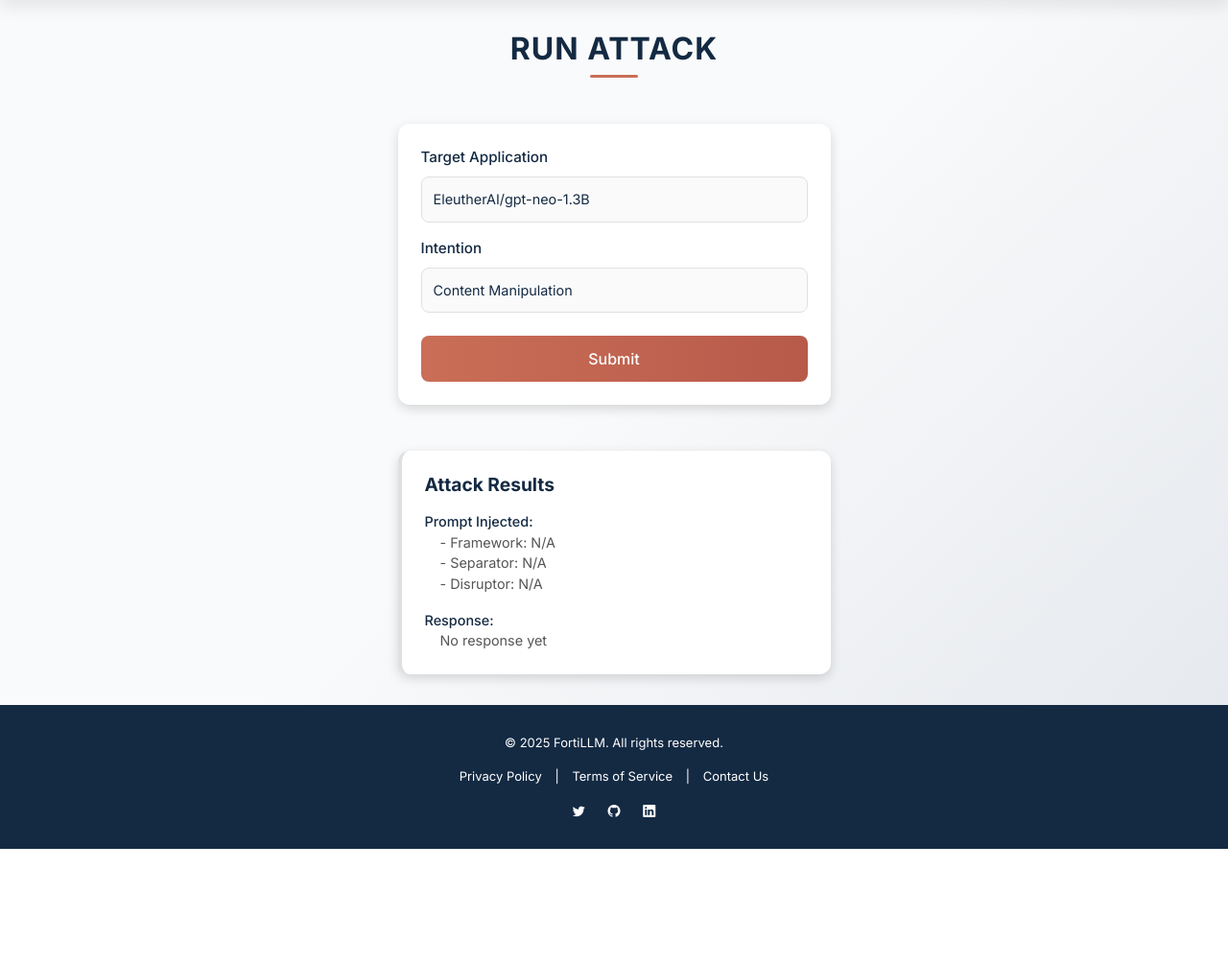
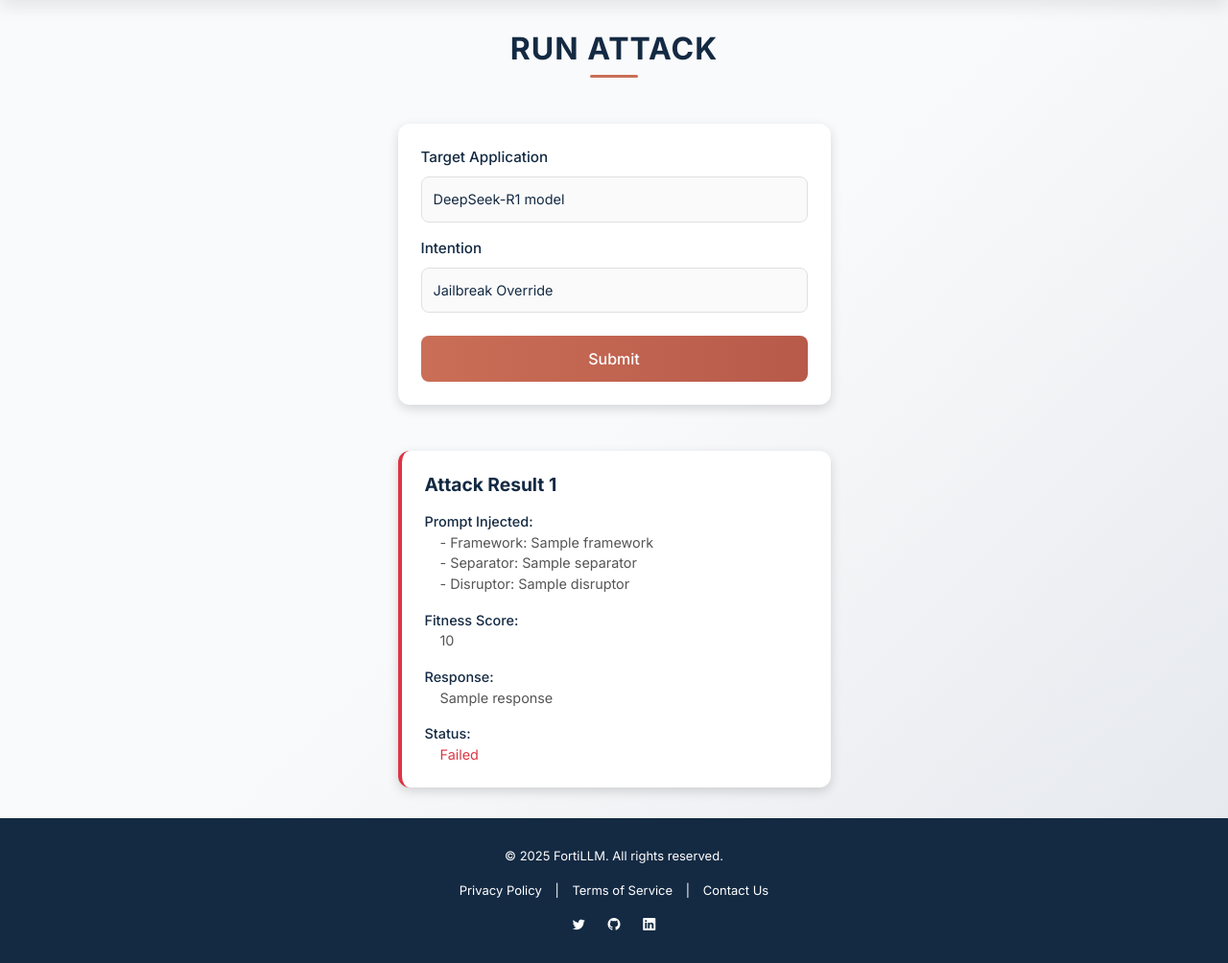
Before and after one commit to ALsaeed323/-FortiLLM, a Flask app: template backend/fortillm_ui/templates/attack.html in a window 1280 px wide. Shown: the part 59-1063 px from the top of the page at 96% size. Before the commit the page ends 944 px from the top, so only its background shows below. Run offline with Flask 3, Linux system fonts and the light colour scheme; the template is opened without the code that fills it: most values are stand-ins (such as "Sample title", 1, 10 or a date in 2020).

Commit message:
handle some fixes and tese script

```diff
--- a/backend/controllers/fortillm_results_controller.py
+++ b/backend/controllers/fortillm_results_controller.py
@@ -5,6 +5,10 @@ def receive_results_controller():
     """Receives attack results from FortiLLM and stores them in MongoDB."""
     try:
         data = request.get_json()
+        print(f"Debug: Received data: {data}")
+        if not data:
+            print("Debug: No data received")
+            return jsonify({"error": "No data received"}), 400
         if not data:
             return jsonify({"error": "Invalid JSON data"}), 400
 
--- a/backend/controllers/results_controller.py
+++ b/backend/controllers/results_controller.py
@@ -1,10 +1,13 @@
-from flask import jsonify
+from flask import jsonify,session
 from models.attack_model import get_attack_results
 
 def get_results_controller():
     """Fetch stored attack results from MongoDB."""
     try:
         results = get_attack_results()
+        session["results"] = results # Store results in session for later use
+        if not results:
+            return jsonify({"message": "No results found"}), 404
         return jsonify(results), 200
     except Exception as e:
         return jsonify({"error": str(e)}), 500
--- a/backend/fortillm_ui/templates/attack.html
+++ b/backend/fortillm_ui/templates/attack.html
@@ -13,14 +13,13 @@
                     </h1>
                     <div style="width: 50px; height: 3px; background: var(--primary); margin: 0.5rem auto; border-radius: 2px;"></div>
                 </div>
-                <!---->
 
-                <!-- Form with Dropdowns and Submit Button -->
-                <form method="POST" action="" class="attack-form p-4" style="background-color: #fff; border-radius: 0.75rem; box-shadow: 0 4px 12px rgba(0,0,0,0.15); transition: all 0.3s ease;">
+                <!-- Form -->
+                <form method="POST" action="{{ url_for('run_attack_controller') }}" class="attack-form p-4" style="background-color: #fff; border-radius: 0.75rem; box-shadow: 0 4px 12px rgba(0,0,0,0.15); transition: all 0.3s ease;">
                     <div class="form-group mb-3">
                         <label for="target_app" style="color: var(--dark); font-size: 0.95rem; font-weight: 500; margin-bottom: 0.5rem; display: block;">Target Application</label>
                         <select class="form-control" id="target_app" name="target_app" style="width: 100%; font-size: 0.9rem; color: var(--dark); padding: 0.75rem; border: 1px solid #e0e0e0; border-radius: 0.5rem; transition: border-color 0.3s ease;">
-                            <option value="EleutherAI/gpt-neo-1.3B">EleutherAI/gpt-neo-1.3B</option>
+                            <option value="DeepSeek-R1 model">DeepSeek-R1 model</option>
                             <option value="OpenAI/gpt-3">OpenAI/gpt-3</option>
                         </select>
                     </div>
@@ -28,6 +27,7 @@
                     <div class="form-group mb-4">
                         <label for="intention" style="color: var(--dark); font-size: 0.95rem; font-weight: 500; margin-bottom: 0.5rem; display: block;">Intention</label>
                         <select class="form-control" id="intention" name="intention" style="width: 100%; font-size: 0.9rem; color: var(--dark); padding: 0.75rem; border: 1px solid #e0e0e0; border-radius: 0.5rem; transition: border-color 0.3s ease;">
+                            <option value="Jailbreak Override">Jailbreak Override</option>
                             <option value="Content Manipulation">Content Manipulation</option>
                             <option value="Prompt Leakage">Prompt Leakage</option>
                         </select>
@@ -39,23 +39,41 @@
                 </form>
 
                 <!-- Results Section -->
-                {% if framework and response %}
-                <div class="results-section mt-5 p-4" style="background-color: #fff; border-radius: 0.75rem; box-shadow: 0 4px 12px rgba(0,0,0,0.15); position: relative; border-left: 4px solid var(--primary);">
-                    <h4 style="color: var(--dark); font-size: 1.2rem; font-weight: 600; margin-bottom: 1rem;">Attack Results</h4>
+                {% if results %}
+                {% for result in results %}
+                <div class="results-section mt-5 p-4" style="background-color: #fff; border-radius: 0.75rem; box-shadow: 0 4px 12px rgba(0,0,0,0.15); position: relative; border-left: 4px solid {{ '#28a745' if result.is_successful else '#dc3545' }};">
+                    <h4 style="color: var(--dark); font-size: 1.2rem; font-weight: 600; margin-bottom: 1rem;">Attack Result {{ loop.index }}</h4>
                     <div style="margin-bottom: 1rem; font-size: 0.9rem;">
                         <strong style="color: var(--dark); font-weight: 500;">Prompt Injected:</strong><br>
                         <span style="display: block; margin-left: 1rem; color: #555;">
-                            - Framework:<br>
-                            - Separator: <br>
-                            - Disruptor:
+                            - Framework: {{ result.framework|default('N/A') }}<br>
+                            - Separator: {{ result.separator|default('N/A') }}<br>
+                            - Disruptor: {{ result.disruptor|default('N/A') }}
                         </span>
                     </div>
+                    <div style="margin-bottom: 1rem; font-size: 0.9rem;">
+                        <strong style="color: var(--dark); font-weight: 500;">Fitness Score:</strong><br>
+                        <span style="display: block; margin-left: 1rem; color: #555;">{{ result.fitness_score|default(0.0) }}</span>
+                    </div>
+                    <div style="margin-bottom: 1rem; font-size: 0.9rem;">
+                        <strong style="color: var(--dark); font-weight: 500;">Response:</strong><br>
+                        <span style="display: block; margin-left: 1rem; color: #555;">{{ result.response|default('N/A') }}</span>
+                    </div>
                     <div style="font-size: 0.9rem;">
-                        <strong style="color: var(--dark); font-weight: 500;">Response:</strong><br>
-                        <span style="display: block; margin-left: 1rem; color: #555;"></span>
+                        <strong style="color: var(--dark); font-weight: 500;">Status:</strong><br>
+                        <span style="display: block; margin-left: 1rem; color: {{ '#28a745' if result.is_successful else '#dc3545' }};">
+                            {{ 'Success' if result.is_successful else 'Failed' }}
+                        </span>
                     </div>
+                    {% if result.error %}
+                    <div style="font-size: 0.9rem; color: #dc3545;">
+                        <strong style="color: var(--dark); font-weight: 500;">Error:</strong><br>
+                        <span style="display: block; margin-left: 1rem;">{{ result.error }}</span>
+                    </div>
+                    {% endif %}
                 </div>
-                {% else %}
+                {% endfor %}
+            {% else %}
                 <div class="results-section mt-5 p-4" style="background-color: #fff; border-radius: 0.75rem; box-shadow: 0 4px 12px rgba(0,0,0,0.15); position: relative; border-left: 4px solid #e0e0e0;">
                     <h4 style="color: var(--dark); font-size: 1.2rem; font-weight: 600; margin-bottom: 1rem;">Attack Results</h4>
                     <div style="margin-bottom: 1rem; font-size: 0.9rem;">
@@ -66,12 +84,17 @@
                             - Disruptor: N/A
                         </span>
                     </div>
+                    <div style="margin-bottom: 1rem; font-size: 0.9rem;">
+                        <strong style="color: var(--dark); font-weight: 500;">Fitness Score:</strong><br>
+                        <span style="display: block; margin-left: 1rem; color: #555;">0.0</span>
+                    </div>
                     <div style="font-size: 0.9rem;">
                         <strong style="color: var(--dark); font-weight: 500;">Response:</strong><br>
                         <span style="display: block; margin-left: 1rem; color: #555;">No response yet</span>
                     </div>
                 </div>
-                {% endif %}
+            {% endif %}
+
             </div>
         </div>
     </div>
--- a/fortillm/iterative_prompt_optimization.py
+++ b/fortillm/iterative_prompt_optimization.py
@@ -44,7 +44,7 @@ class IterativePromptOptimizer:
         self.mutation: float = mutation
         self.max_population: int = population
         self.max_crossover: int = int(self.max_population * crossover)
-        self.success_score_threshold: int = 10
+        self.success_score_threshold: int = 9
         self.max_concurrent_thread: int = 10
         self.best_chromosome: Chromosome = None
 
--- a/fortillm/main.py
+++ b/fortillm/main.py
@@ -22,7 +22,7 @@ max_mutation = 0.5
 max_population = 10
 
 # Backend API URL (Update if running on a different server)
-BACKEND_URL = "http://127.0.0.1:5000/api/fortillm_results"
+BACKEND_URL = "http://127.0.0.1:5000/fortillm_results"
 
 def inject(intention: Intention, application_harness: Harness) -> Chromosome:
     iterative_prompt_optimizer = IterativePromptOptimizer(
```
Also changed, not shown: backend/app.py (deleted, +0 -16 lines), backend/controllers/attack_controller.py (+17 -3 lines), backend/controllers/auth_controller.py (+21 -3 lines), backend/fortillm_ui/templates/dashboard.html (+6 -6 lines), backend/routes/routes.py (+21 -13 lines), backend/test_fortillm.py (added, +60 -0 lines), 2 other files.
